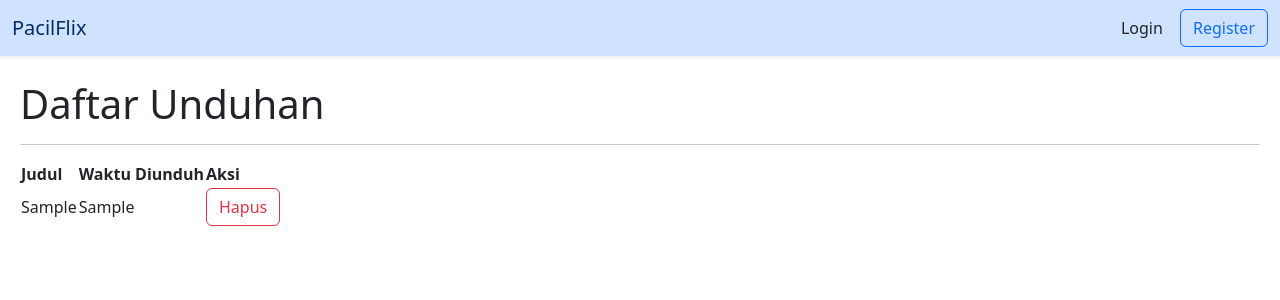
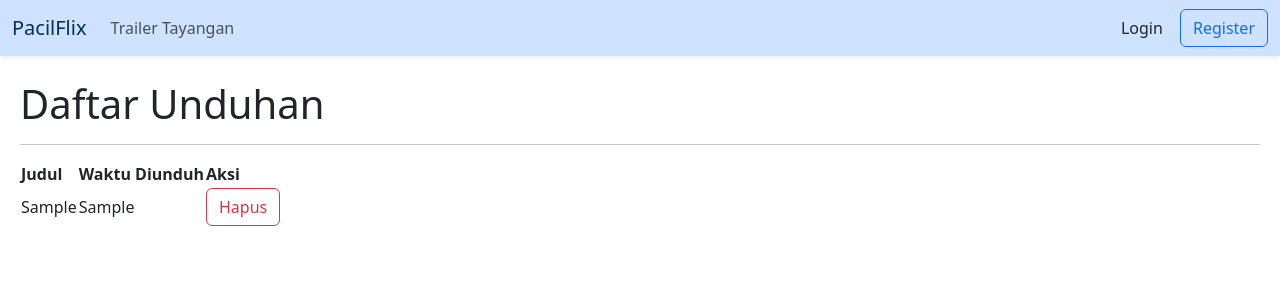
Before and after one commit to mmalkindi/pacilflix, a Django app: template download/templates/download.html in a window 1280 px wide. Shown: the top 300 px of the page. Run offline with Django 3.2, Linux system fonts and the light colour scheme; the template is opened without the code that fills it: most values are stand-ins (such as "Sample title", 1, 10 or a date in 2020); some libraries are stand-ins or nearby versions.

Commit message:
Add Navbar

```diff
--- a/templates/navbar.html
+++ b/templates/navbar.html
@@ -3,7 +3,7 @@
 <nav class="navbar navbar-expand-md bg-primary-subtle shadow-sm">
     <div class="container-fluid">
         {% if request.user.is_authenticated %}
-        <a class="navbar-brand text-primary-emphasis" href="#">PacilFlix</a>
+        <a class="navbar-brand text-primary-emphasis" href="{% url 'show:show_main' %}">PacilFlix</a>
         {% else %}
         <a class="navbar-brand text-primary-emphasis" href="{% url 'authentication:landing_page' %}">PacilFlix</a>
         {% endif %}
@@ -16,10 +16,23 @@
             <ul class="navbar-nav me-auto mb-2 mb-md-0" id="navbarOptions">
                 {% if request.user.is_authenticated %}
                 <li class="nav-item">
-                    <a class="nav-link" aria-current="page" href="{% url 'download:show_main' %}">Download</a>
+                    <a class="nav-link" aria-current="page" href="{% url 'show:show_main' %}">Daftar Tayangan</a>
                 </li>
                 <li class="nav-item">
-                    <a class="nav-link" aria-current="page" href="{% url 'favorite:show_main' %}">Favorites</a>
+                    <a class="nav-link" aria-current="page" href="{% url 'contributor:show_main' %}">Daftar Kontributor</a>
+                </li>
+                <li class="nav-item">
+                    <a class="nav-link" aria-current="page" href="{% url 'favorite:show_main' %}">Kelola Daftar Favorit</a>
+                </li>
+                <li class="nav-item">
+                    <a class="nav-link" aria-current="page" href="{% url 'download:show_main' %}">Kelola Daftar Unduhan</a>
+                </li>
+                <li class="nav-item">
+                    <a class="nav-link" aria-current="page" href="{% url 'subscription:show_main' %}">Kelola Langganan</a>
+                </li>
+                {% else %}
+                <li class="nav-item">
+                    <a class="nav-link" aria-current="page" href="{% url 'trailer:trailer' %}">Trailer Tayangan</a>
                 </li>
                 {% endif %}
             </ul>
```
